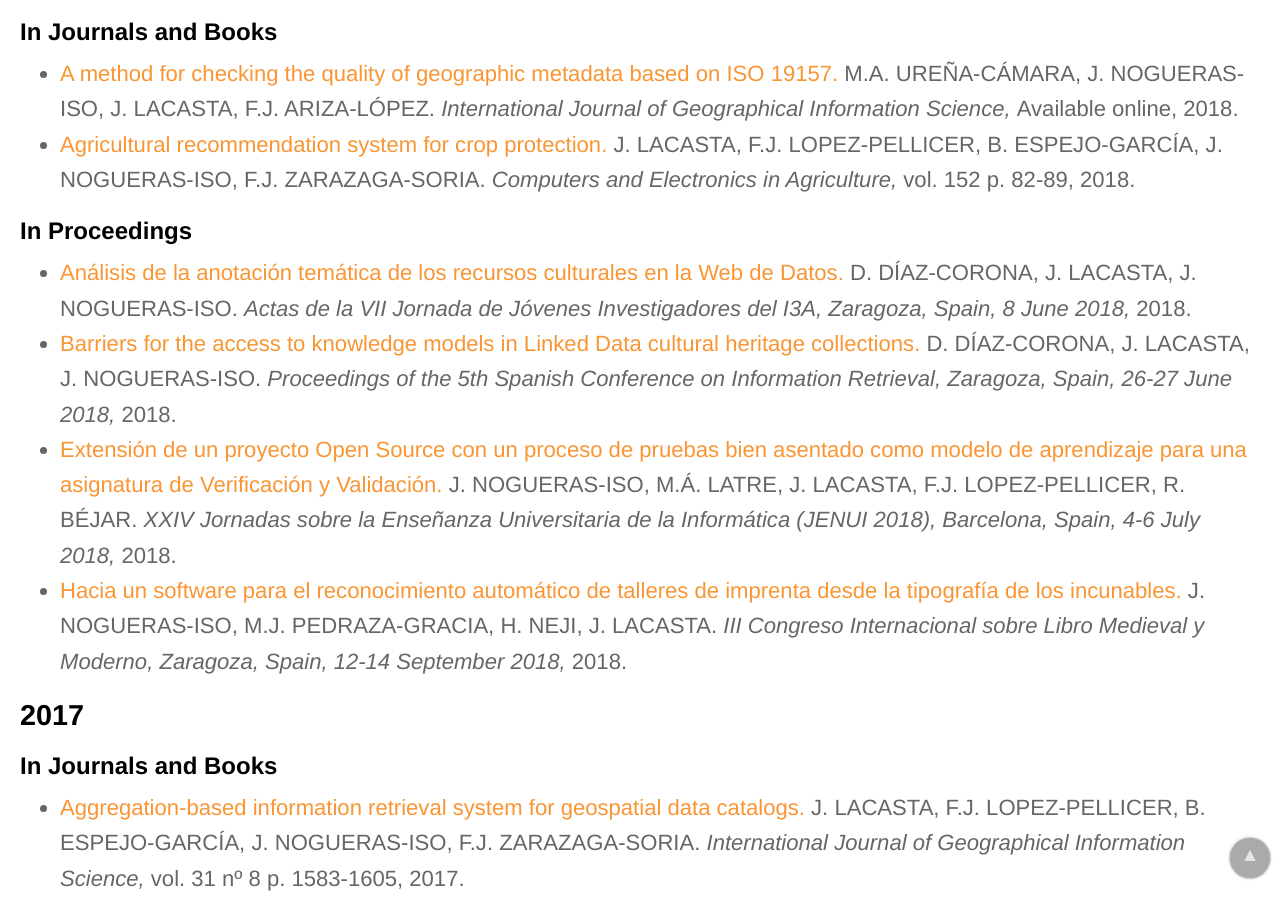
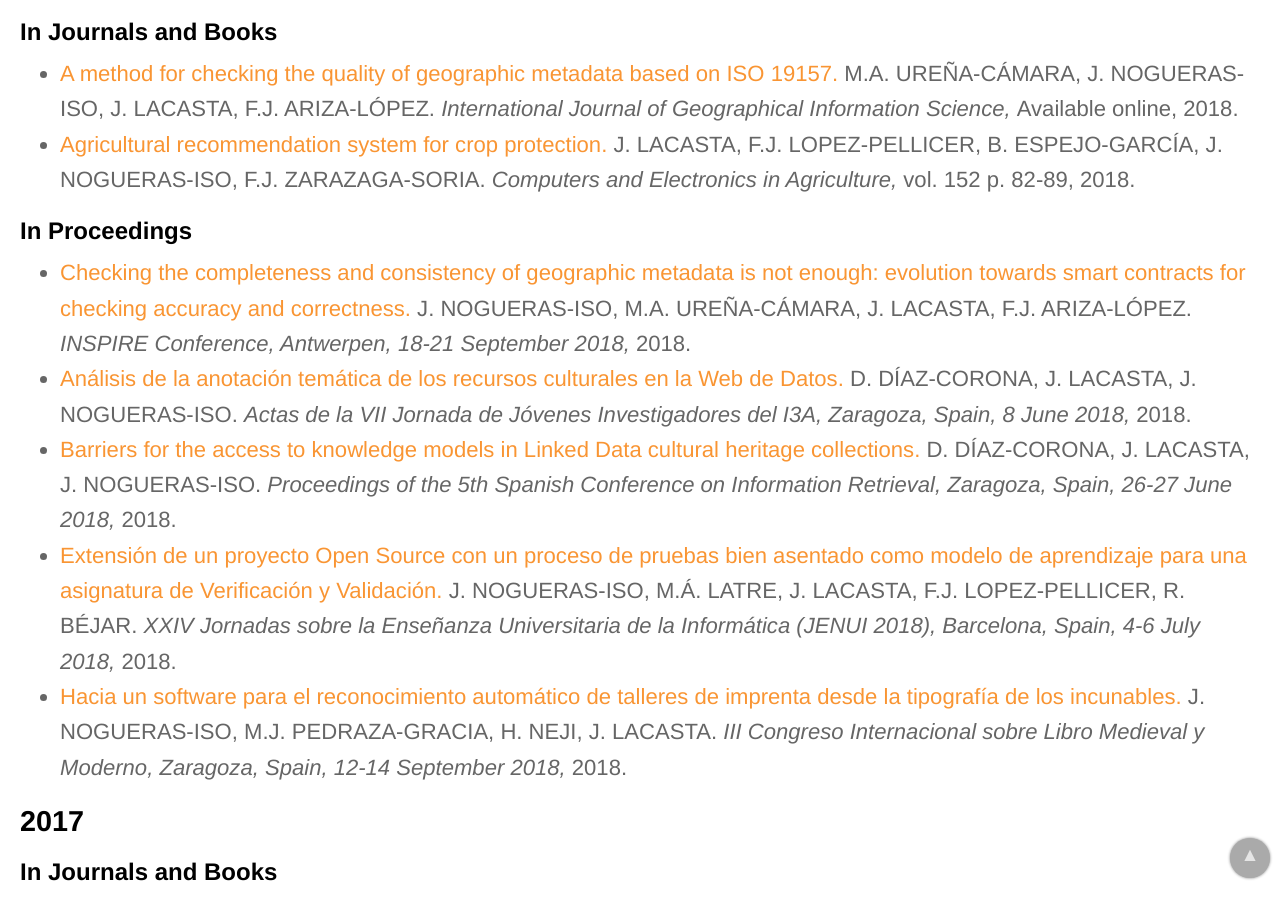
Before and after one commit to IAAA-Lab/IAAA-Lab.github.io, a Jekyll site: the page built from _staff/jlacasta.md, in a window 1280 px wide and 900 px high, scrolled down 879 px. Built offline with Jekyll 4.4.1, drawn with Linux system fonts in a browser that asks for light colours.

Commit message:
Update papers.yml

```diff
--- a/_data/papers.yml
+++ b/_data/papers.yml
@@ -41,6 +41,12 @@
   publication_detail: "vol. 32 nº 2 p. 282-301"
   year: 2018
   doi: 10.1080/13658816.2017.1393543
+# -------------------
+- title: "Checking the completeness and consistency of geographic metadata is not enough: evolution towards smart contracts for checking accuracy and correctness"
+  url: https://inspire.ec.europa.eu/events/conferences/inspire_2018/submissions/9.html
+  authors: J. NOGUERAS-ISO, M.A. UREÑA-CÁMARA, J. LACASTA, F.J. ARIZA-LÓPEZ
+  publication_conference: "INSPIRE Conference, Antwerpen, 18-21 September 2018"
+  year: 2018
 # -------------------
 - title: "Análisis de la anotación temática de los recursos culturales en la Web de Datos"
   url: https://papiro.unizar.es/ojs/index.php/jji3a/article/view/2746
```
